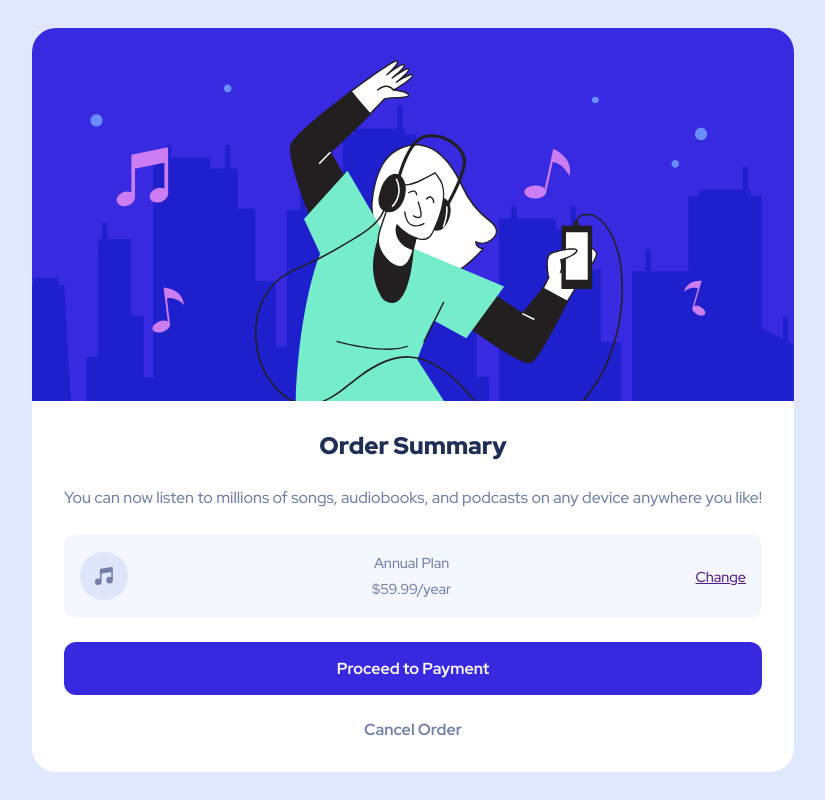
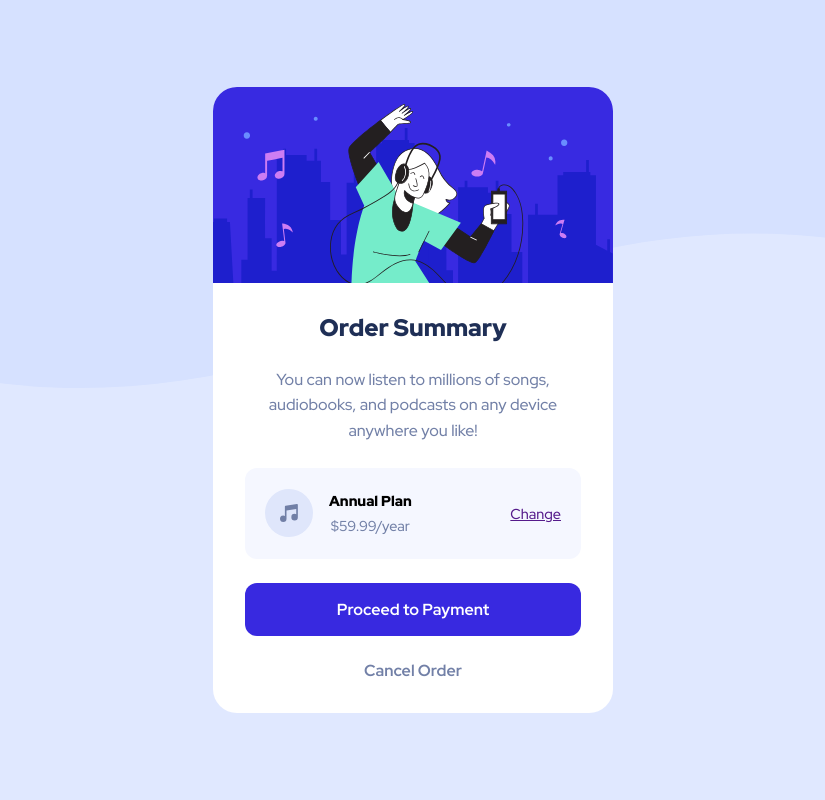
Before and after one commit to DantonR/order-summary-component-main, a plain HTML site: page index.html in a window 1280 px wide. Shown: the whole page, without its empty margins (227-1052 px from the left). Drawn offline with Linux system fonts and the light colour scheme.

Commit message:
added desktop version

```diff
--- a/index.html
+++ b/index.html
@@ -48,12 +48,15 @@
             any device anywhere you like!
           </p>
 
-          <div class="order-summary__plan">
-            <img src="/images/icon-music.svg" alt="" />
-            <p>
-              Annual Plan <br />
-              $59.99/year
-            </p>
+          <div class="alert">
+            <div class="order-summary__plan">
+              <img src="/images/icon-music.svg" alt="" />
+              <p>
+                <b>Annual Plan</b> <br />
+                <span>$59.99/year</span>
+              </p>
+            </div>
+
             <a href="">Change</a>
           </div>
           <a href="" class="btn btn--primary">Proceed to Payment</a>
--- a/style.css
+++ b/style.css
@@ -61,9 +61,9 @@ main {
   align-items: center;
 }
 
-.order-summary__plan {
+.alert {
   border-radius: 0.75rem;
-  padding: 1rem;
+  padding: 1.25rem;
   background-color: hsl(225, 100%, 98%);
   width: 100%;
   box-sizing: border-box;
@@ -71,6 +71,13 @@ main {
   justify-content: space-between;
   align-items: center;
   font-size: 0.9rem;
+}
+
+.order-summary__plan {
+  display: flex;
+  gap: 1rem;
+  line-height: 1.25rem;
+  align-items: center;
 }
 
 h2 {
@@ -83,6 +90,11 @@ p {
   text-align: center;
   line-height: 1.6rem;
   color: hsl(224, 23%, 55%);
+}
+
+b {
+  font-weight: 900;
+  color: black;
 }
 
 .btn {
@@ -103,3 +115,15 @@ p {
 .btn--secondary {
   color: hsl(224, 23%, 55%);
 }
+
+@media only screen and (min-width: 600px) {
+  .order-summary-card {
+    max-width: 25rem;
+  }
+  body {
+    background-image: url(./images/pattern-background-desktop.svg);
+    background-size: contain;
+    background-position: top;
+    background-repeat: no-repeat;
+  }
+}
```
